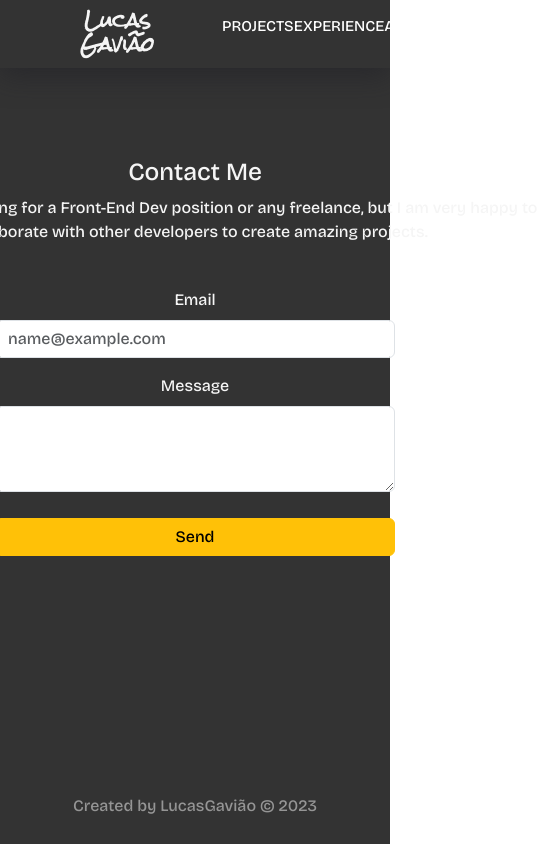
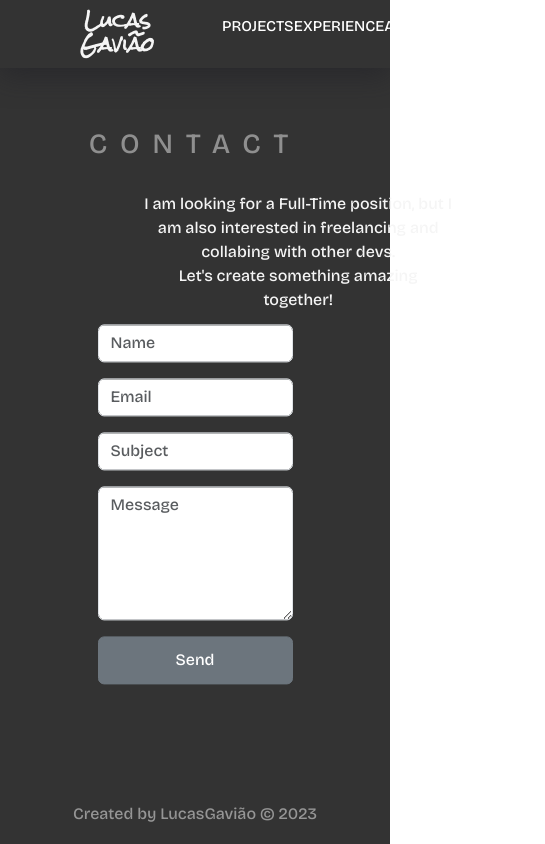
Before and after one commit to Lucas-Portfolio/myPortfolio, a React (Create React App) app: page /contact in a window 390 px wide. Shown: the whole page, 545 px wide, since content can reach past the window. Built offline with nearby package versions, Linux system fonts and the light colour scheme; a web font is replaced by a local one.

Commit message:
added responsiviness and changed layout of about and contact page.

```diff
--- a/src/components/Footer/footer.module.css
+++ b/src/components/Footer/footer.module.css
@@ -1,7 +1,16 @@
 .Footer {
-width: 100%;
+width: 100vw;
 position: sticky;
 bottom: 0%;
-top: 94%;
+top: 95%;
 color: rgba(211, 211, 211, 0.614);
 }
+
+@media (365px <= width <= 800px){
+    .Footer {
+        width: 100vw;
+        position: sticky;
+
+
+    }
+}
--- a/src/pages/About/AboutPage.js
+++ b/src/pages/About/AboutPage.js
@@ -31,16 +31,16 @@ function AboutPage() {
       <div className={style.about_container}>
         <img className={style.mypicture} src={myself} alt="mypicture" />
         <p>
-          I'm Lucas Silva, a dedicated Full-Stack Developer with a Business
-          degree from CCT College Dublin. Originally from Rio de Janeiro,
-          Brazil, and now based in Dublin, I bring a blend of leadership and
-          client relationship skills to my work. My passion lies in web
-          development, and I recently completed an intensive Web Development
-          bootcamp with Ironhack. Proficient in HTML, CSS, JavaScript, Node.js,
-          React.js, MongoDB, and Agile methodologies, I find balance in
-          football, video games, and quality time with loved ones. This exciting
-          chapter marks my transition into the dynamic world of web development,
-          where I'm eager to contribute my expertise and dedication.
+          I'm originally from Rio de Janeiro, Brazil, and now based in Dublin,
+          as most brazilians I love footbal, beach, video games, and quality
+          time with loved ones. I recently decided to change areas and from a
+          Team Leader of a team of 13 in a fast-paced call center, I decided to
+          change and learn something that I was very curious about.. coding.. so
+          I completed an intensive Web Development bootcamp with Ironhack.
+          Proficient in HTML, CSS, JavaScript, Node.js, React.js, MongoDB, and
+          Agile methodologies, This exciting chapter marks my transition into
+          web development, and I am eager to contribute my with my expertise and
+          dedication.
         </p>
       </div>
       {spinner ? (
--- a/src/pages/About/about.module.css
+++ b/src/pages/About/about.module.css
@@ -2,10 +2,12 @@
     display: flex;
     justify-content: center;
     text-align: center;
+    font-weight: lighter;
   }
 
   .AboutPage h1{
     margin: 60px;
+    letter-spacing: 0.8em;
     color: rgba(211, 211, 211, 0.577);
   }
 
@@ -15,7 +17,6 @@
     top: 25%;
     display: flex;
     align-items: center;
-
   }
 
   .about_container p {
@@ -58,20 +59,21 @@
    .AboutPage{
     position: relative;
     width: 100%;
-    height: 100%;
+    height: 120%;
    }
 
    .about_container{
     display: flex;
     flex-direction: column;
+    width: 80%;
     position: absolute;
-    top: 19%;
+    top: 18%;
     left: 50%;
     transform: translateX(-50%);
    }
 
    .about_container p {
-    margin-top: 22px;
+    margin-top: 35px;
    }
 
    .about_container .mypicture {
@@ -81,7 +83,8 @@
    .button_group {
     position: absolute;
     left: 40%;
-    top: 80%;
+    top: 75%;
+    margin: 20px 0 0;
    }
 
   }
--- a/src/pages/Contact/ContactPage.js
+++ b/src/pages/Contact/ContactPage.js
@@ -26,27 +26,47 @@ function ContactPage() {
 
   return (
     <div className={style.ContactPage}>
+      <section className={style.contact_head}>
+        <h1>CONTACT</h1>
+      </section>
       <section className={style.contact_title}>
         {" "}
-        <h2> Contact Me</h2>
         <span>
-          I am currently looking for a Front-End Dev position or any freelance,
-          but I am very happy to collaborate with other developers to create
-          amazing projects.
+          I am looking for a Full-Time position, but I am also interested in
+          freelancing and collabing with other devs. <br />
+          Let's create something amazing together!
         </span>
       </section>
 
       <Form className={style.Form}>
         <Form.Group className="mb-3">
-          <Form.Label>Email</Form.Label>
-          <Form.Control type="email" placeholder="name@example.com" />
+          <Form.Control
+            className={style.input}
+            type="text"
+            placeholder="Name"
+          />
         </Form.Group>
         <Form.Group className="mb-3">
-          <Form.Label>Message</Form.Label>
           <Form.Control
+            className={style.input}
+            type="email"
+            placeholder="Email"
+          />
+        </Form.Group>
+        <Form.Group className="mb-3">
+          <Form.Control
+            className={style.input}
+            type="text"
+            placeholder="Subject"
+          />
+        </Form.Group>
+        <Form.Group className="mb-3">
+          <Form.Control
+            className={style.input}
             as="textarea"
-            rows={3}
+            rows={5}
             value={body}
+            placeholder="Message"
             onChange={(e) => {
               handleChange(e);
             }}
@@ -57,7 +77,7 @@ function ContactPage() {
         ) : (
           <Button
             className={style.btn_form}
-            variant="warning"
+            variant="secondary"
             onClick={handleSend}
           >
             {" "}
--- a/src/pages/Contact/contact.module.css
+++ b/src/pages/Contact/contact.module.css
@@ -3,6 +3,12 @@
     flex-direction: column;
     align-items: center;
 
+  }
+  .contact_head {
+    text-align: center;
+    letter-spacing: 0.8em;
+    margin: 60px;
+    color: rgba(211, 211, 211, 0.577);
   }
 
   .contact_title {
@@ -10,19 +16,49 @@
     display: flex;
     flex-direction: column;
     justify-content: center;
-    width: 700px;
+    width: 50%;
     position: absolute;
-    top: 1%;
+    top: 8%;
+    left: 50%;
+    transform: translateX(-65%);
+    text-align: center;
   }
 
   .ContactPage .Form  {
-    width: 400px;
+    width: 30%;
     position: absolute;
     top: 50%;
-    transform: translateY(-50%);
+    transform: translateY(-46%);
+
+  }
+  .input {
+    background-color: lightgray;
+    border-radius: 0;
+    border: #333 solid 1px;
   }
 
   .Form .btn_form {
-    width: 400px;
-    margin-top:10px;
+    width: 100%;
+    height: 3em;
   }
+
+  .Form .btn_form:hover {
+    background-color: skyblue;
+    border: skyblue solid 1px;
+  }
+
+
+  @media (365px <= width <= 800px){
+    .contact_title{
+      position:absolute;
+      top: 5%;
+      width: 80%;
+      font-size: 1em;
+      text-align: center;
+    }
+    .ContactPage .Form {
+      width: 50%;
+      position: absolute;
+      top: 58%;
+    }
+  }
--- a/src/pages/HomePage/HomePage.js
+++ b/src/pages/HomePage/HomePage.js
@@ -1,4 +1,3 @@
-import { useNavigate } from "react-router-dom";
 import Image from "react-bootstrap/Image";
 import ReactTyped from "react-typed";
 import style from "./home.module.css";
```
